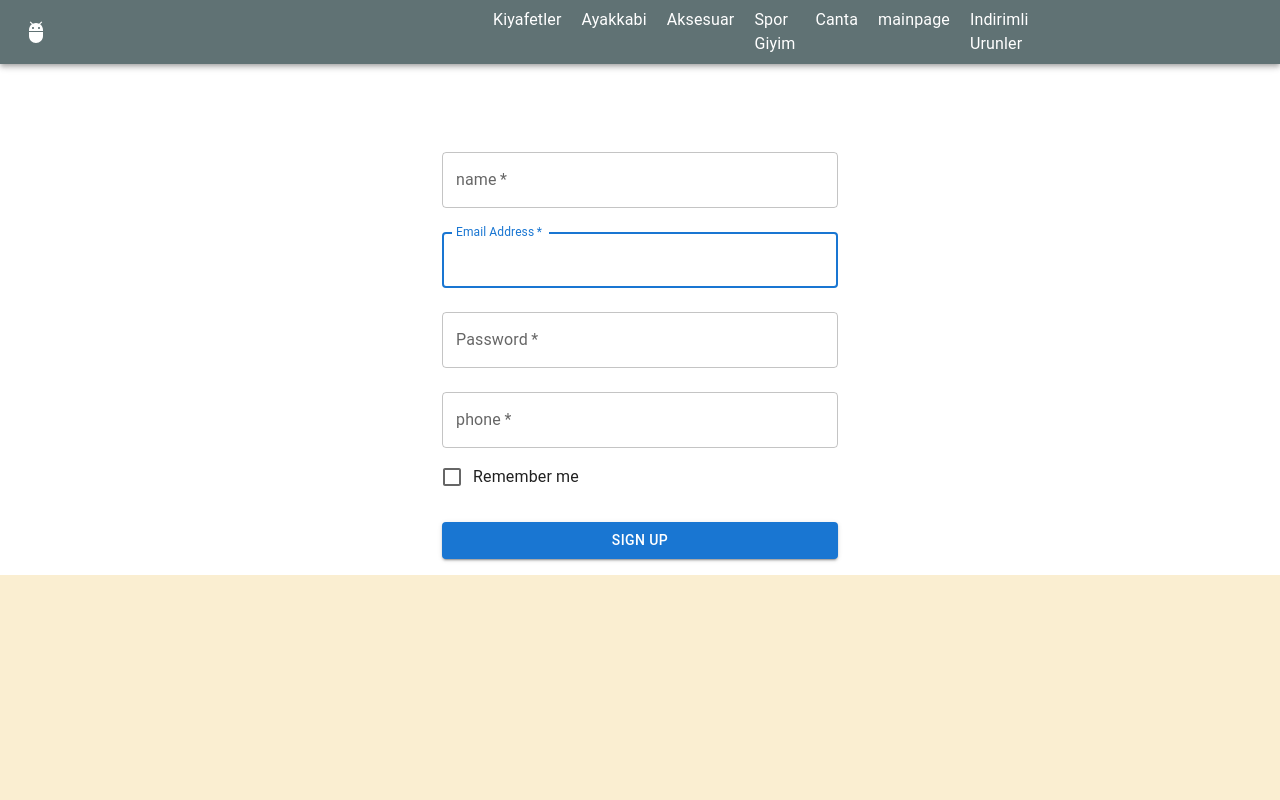
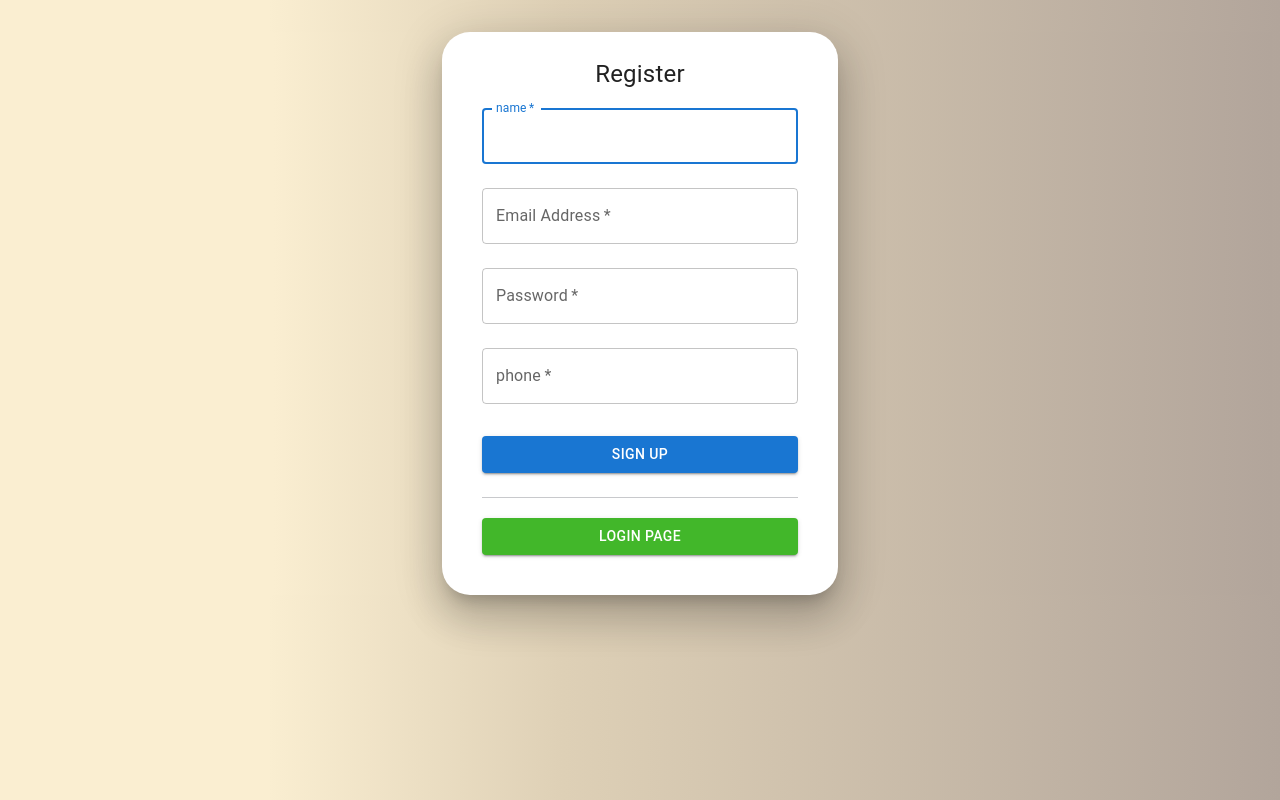
Before and after one commit to MuratOzte/e_Commerce_Web_Application, a React (Vite) app: page /register in a window 1280 px wide. Built offline with nearby package versions, Linux system fonts and the light colour scheme.

Commit message:
entire app updated

```diff
--- a/src/components/Home/MediaCards.jsx
+++ b/src/components/Home/MediaCards.jsx
@@ -1,14 +1,21 @@
-import * as React from "react";
-import Card from "@mui/material/Card";
-import CardActions from "@mui/material/CardActions";
-import CardContent from "@mui/material/CardContent";
-import CardMedia from "@mui/material/CardMedia";
-import Button from "@mui/material/Button";
-import Typography from "@mui/material/Typography";
-import "./MediaCards.css";
-import CommentIcon from "@mui/icons-material/Comment";
+import * as React from 'react';
+import Card from '@mui/material/Card';
+import CardActions from '@mui/material/CardActions';
+import CardContent from '@mui/material/CardContent';
+import CardMedia from '@mui/material/CardMedia';
+import Button from '@mui/material/Button';
+import Typography from '@mui/material/Typography';
+import IconButton from '@mui/material/IconButton';
+import './MediaCards.css';
+import CommentIcon from '@mui/icons-material/Comment';
+import { useSelector, useDispatch } from 'react-redux';
+import loginSlice from '../../store/loginSlice';
 
 export default function MediaCard(props) {
+    const isCommentModalOpen = useSelector(
+        (state) => state.login.isCommentModalOpen
+    );
+    const dispatch = useDispatch();
     return (
         <div className="flip-card">
             <div className="flip-card-inner">
@@ -16,18 +23,18 @@ export default function MediaCard(props) {
                     <img
                         src={props.url}
                         alt={props.title}
-            style={{ width: "300px", height: "200px" }}
+                        style={{ width: '300px', height: '200px' }}
                     />
                     <Typography
                         sx={{
-              position: "absolute",
+                            position: 'absolute',
                             bottom: 0,
                             left: 0,
                             right: 0,
-              backgroundColor: "rgba(0, 0, 0, 0.7)",
-              padding: "8px",
-              color: "white",
-              textAlign: "center",
+                            backgroundColor: 'rgba(0, 0, 0, 0.7)',
+                            padding: '8px',
+                            color: 'white',
+                            textAlign: 'center',
                         }}
                     >
                         {props.price}
@@ -37,9 +44,14 @@ export default function MediaCard(props) {
                     <div>
                         <h1>{props.title}</h1>
                         <h1>{props.price}</h1>
-            <Button sx={{ color: "white" }}>
+                        <IconButton
+                            sx={{ color: 'white' }}
+                            onClick={() => {
+                                dispatch(loginSlice.actions.toggleCommentModal(true))
+                            }}
+                        >
                             <CommentIcon>Contained</CommentIcon>
-            </Button>
+                        </IconButton>
                     </div>
                 </div>
             </div>
--- a/src/components/Layout/MainNav.jsx
+++ b/src/components/Layout/MainNav.jsx
@@ -27,15 +27,6 @@ function ResponsiveAppBar() {
 
     const dispatch = useDispatch();
     const navigate = useNavigate();
-    const [open, setOpen] = React.useState(false);
-    const handleOpen = () => {
-        console.log(open);
-        return setOpen(true);
-    };
-    const handleClose = () => {
-        console.log(open + 'false olsun');
-        return setOpen(false);
-    };
 
     const exitBtnHandler = () => {
         localStorage.removeItem('token');
@@ -43,51 +34,21 @@ function ResponsiveAppBar() {
         return navigate('/');
     };
 
-    const style = {
-        position: 'absolute',
-        top: '50%',
-        left: '50%',
-        transform: 'translate(-50%, -50%)',
-        width: 1000,
-        height: 500,
-        bgcolor: 'background.paper',
-        border: '2px solid #000',
-        boxShadow: 24,
-        p: 4,
-    };
-
     return (
         <AppBar position="static" sx={{ backgroundColor: '#607274' }}>
             <Container maxWidth="xl">
                 <Toolbar disableGutters>
-                    <AdbIcon
-                        sx={{ display: { xs: 'none', md: 'flex' }, mr: 1 }}
-                    />
-                    <Typography
-                        variant="h6"
-                        noWrap
-                        component="a"
-                        href="/"
+                    <Box
                         sx={{
-                            mr: 2,
-                            fontFamily: 'monospace',
-                            fontWeight: 700,
-                            letterSpacing: '.3rem',
-                            color: 'white',
-                            textDecoration: 'none',
+                            flexGrow: 1,
+                            display: { xs: 'none', md: 'flex' },
                         }}
                     >
-                        LOGO
-                    </Typography>
-
-                    <AdbIcon
-                        sx={{ display: { xs: 'flex', md: 'none' }, mr: 1 }}
-                    />
                         <Typography
                             variant="h5"
                             noWrap
                             component="a"
-                        href="#app-bar-with-responsive-menu"
+                            href="/"
                             sx={{
                                 mr: 2,
                                 display: { xs: 'flex' },
@@ -101,20 +62,13 @@ function ResponsiveAppBar() {
                         >
                             LOGO
                         </Typography>
-                    <Box
-                        sx={{
-                            flexGrow: 1,
-                            mx: 50,
-                            display: { xs: 'none', md: 'flex' },
-                        }}
-                    >
                         <Link
                             style={{
                                 my: 2,
                                 color: 'white',
                                 display: 'block',
                                 padding: 5,
-                                paddingRight: 15,
+
                                 textDecoration: 'none',
                             }}
                             to={'products/1'}
@@ -127,7 +81,6 @@ function ResponsiveAppBar() {
                                 color: 'white',
                                 display: 'block',
                                 padding: 5,
-                                paddingRight: 15,
                                 textDecoration: 'none',
                             }}
                             to={'products/2'}
@@ -140,7 +93,6 @@ function ResponsiveAppBar() {
                                 color: 'white',
                                 display: 'block',
                                 padding: 5,
-                                paddingRight: 15,
                                 textDecoration: 'none',
                             }}
                             to={'products/3'}
@@ -153,7 +105,6 @@ function ResponsiveAppBar() {
                                 color: 'white',
                                 display: 'block',
                                 padding: 5,
-                                paddingRight: 15,
                                 textDecoration: 'none',
                             }}
                             to={'products/4'}
@@ -199,7 +150,6 @@ function ResponsiveAppBar() {
                         >
                             Indirimli Urunler
                         </Link>
-                    </Box>
                         {isLoggedIn && (
                             <IconButton
                                 disableFocusRipple
@@ -229,6 +179,7 @@ function ResponsiveAppBar() {
                                 <ExitToApp color="inherit" fontSize="large" />
                             </IconButton>
                         )}
+                    </Box>
                 </Toolbar>
             </Container>
         </AppBar>
--- a/src/components/auth/Login.jsx
+++ b/src/components/auth/Login.jsx
@@ -8,22 +8,13 @@ import Grid from '@mui/material/Grid';
 import Box from '@mui/material/Box';
 import Typography from '@mui/material/Typography';
 import Container from '@mui/material/Container';
+import Paper from '@mui/material/Paper';
+import Divider from '@mui/material/Divider';
 import { createTheme, ThemeProvider } from '@mui/material/styles';
 import { useNavigate } from 'react-router-dom';
 import { useDispatch } from 'react-redux';
 import loginSlice from '../../store/loginSlice';
 import { Link } from 'react-router-dom';
-
-function Copyright(props) {
-    return (
-        <Typography
-            variant="body2"
-            color="text.secondary"
-            align="center"
-            {...props}
-        ></Typography>
-    );
-}
 
 // TODO remove, this demo shouldn't need to reset the theme.
 
@@ -67,12 +58,14 @@ const Login = () => {
     };
 
     return (
-        <ThemeProvider theme={defaultTheme}>
-            <Container component="main" maxWidth="xs">
-                <CssBaseline />
+        <Container component="main" maxWidth="xs">
+            <Paper
+                elevation={24}
+                sx={{ pb: 5, pt: 1, px: 5, mt: 15, borderRadius: 7 }}
+            >
                 <Box
                     sx={{
-                        marginTop: 8,
+                        marginTop: 4,
                         display: 'flex',
                         flexDirection: 'column',
                         alignItems: 'center',
@@ -84,6 +77,13 @@ const Login = () => {
                         noValidate
                         sx={{ mt: 1 }}
                     >
+                        <Typography
+                            display={'flex'}
+                            justifyContent={'center'}
+                            fontSize={24}
+                        >
+                            Login
+                        </Typography>
                         <TextField
                             margin="normal"
                             required
@@ -120,7 +120,14 @@ const Login = () => {
                         >
                             <Grid className="pt-2">
                                 <Grid item xs>
-                                    <Link to={'/resPassword'} variant="body2">
+                                    <Link
+                                        to={'/resPassword'}
+                                        variant="body2"
+                                        style={{
+                                            textDecoration: 'none',
+                                            color: 'black',
+                                        }}
+                                    >
                                         Forgot password?
                                     </Link>
                                 </Grid>
@@ -135,11 +142,34 @@ const Login = () => {
                         >
                             Sign In
                         </Button>
+                        <Divider
+                            sx={{
+                                bgcolor: '#e3e5e8',
+                                px: 15,
+                                py: 0.05,
+                                my: 1,
+                            }}
+                        />
+                        <Link to={'/register'}>
+                            <Button
+                                variant="contained"
+                                fullWidth
+                                sx={{
+                                    bgcolor: '#42b72a',
+                                    pt: '4',
+                                    mt: 1.5,
+                                    ':hover': {
+                                        bgcolor: '#2D8D1A',
+                                    },
+                                }}
+                            >
+                                Yeni hesap oluştur
+                            </Button>
+                        </Link>
                     </Box>
                 </Box>
-                <Copyright sx={{ mt: 8, mb: 4 }} />
-            </Container>
-        </ThemeProvider>
+            </Paper>
+        </Container>
     );
 };
 
--- a/src/components/auth/SignUp.jsx
+++ b/src/components/auth/SignUp.jsx
@@ -1,38 +1,26 @@
-import React, { useState } from "react";
-import Button from "@mui/material/Button";
-import CssBaseline from "@mui/material/CssBaseline";
-import TextField from "@mui/material/TextField";
-import FormControlLabel from "@mui/material/FormControlLabel";
-import Checkbox from "@mui/material/Checkbox";
-import Link from "@mui/material/Link";
-import Grid from "@mui/material/Grid";
-import Box from "@mui/material/Box";
-import Typography from "@mui/material/Typography";
-import Container from "@mui/material/Container";
-import { createTheme, ThemeProvider } from "@mui/material/styles";
-
-function Copyright(props) {
-  return (
-    <Typography
-      variant="body2"
-      color="text.secondary"
-      align="center"
-      {...props}
-    ></Typography>
-  );
-}
+import React, { useState } from 'react';
+import Button from '@mui/material/Button';
+import CssBaseline from '@mui/material/CssBaseline';
+import TextField from '@mui/material/TextField';
+import FormControlLabel from '@mui/material/FormControlLabel';
+import Checkbox from '@mui/material/Checkbox';
+import Grid from '@mui/material/Grid';
+import Box from '@mui/material/Box';
+import Typography from '@mui/material/Typography';
+import Container from '@mui/material/Container';
+import Paper from '@mui/material/Paper';
+import Divider from '@mui/material/Divider';
+import { Link } from 'react-router-dom';
 
 // TODO remove, this demo shouldn't need to reset the theme.
 
-const defaultTheme = createTheme();
+const SignUp = () => {
+    const [enteredName, setEnteredName] = useState('');
+    const [enteredEmail, setEnteredEmail] = useState('');
+    const [enteredPassword, setEnteredPassword] = useState('');
+    const [enteredPhone, setEnteredPhone] = useState('');
 
-const SignUp = () => {
-  const [enteredName, setEnteredName] = useState("");
-  const [enteredEmail, setEnteredEmail] = useState("");
-  const [enteredPassword, setEnteredPassword] = useState("");
-  const [enteredPhone, setEnteredPhone] = useState("");
-
-  const API_URL = "http://localhost:3000/auth/signUp";
+    const API_URL = 'http://localhost:3000/auth/signUp';
 
     const submitHandler = (e) => {
         e.preventDefault();
@@ -40,8 +28,8 @@ const SignUp = () => {
         const signUpData = async () => {
             try {
                 const response = await fetch(API_URL, {
-          method: "POST",
-          headers: { "Content-Type": "application/json" },
+                    method: 'POST',
+                    headers: { 'Content-Type': 'application/json' },
                     body: JSON.stringify({
                         name: enteredName,
                         email: enteredEmail,
@@ -51,34 +39,36 @@ const SignUp = () => {
                 });
 
                 if (!response.ok) {
-          throw new Error("Something Went Wrong!");
+                    throw new Error('Something Went Wrong!');
                 }
 
                 const responseData = await response.json();
                 console.log(responseData);
             } catch (error) {
-        console.error("Error:", error.message);
+                console.error('Error:', error.message);
             }
         };
 
         signUpData();
 
-    setEnteredName("");
-    setEnteredEmail("");
-    setEnteredPassword("");
-    setEnteredPhone("");
+        setEnteredName('');
+        setEnteredEmail('');
+        setEnteredPassword('');
+        setEnteredPhone('');
     };
 
     return (
-    <ThemeProvider theme={defaultTheme}>
         <Container component="main" maxWidth="xs">
-        <CssBaseline />
+            <Paper
+                elevation={24}
+                sx={{ pb: 5, pt: 1, px: 5, mt: 4, borderRadius: 7 }}
+            >
                 <Box
                     sx={{
-            marginTop: 8,
-            display: "flex",
-            flexDirection: "column",
-            alignItems: "center",
+                        marginTop: 1,
+                        display: 'flex',
+                        flexDirection: 'column',
+                        alignItems: 'center',
                     }}
                 >
                     <Box
@@ -87,8 +77,16 @@ const SignUp = () => {
                         noValidate
                         sx={{ mt: 1 }}
                     >
+                        <Typography
+                            display={'flex'}
+                            justifyContent={'center'}
+                            fontSize={24}
+                        >
+                            Register
+                        </Typography>
                         <TextField
                             margin="normal"
+                            autoFocus
                             required
                             fullWidth
                             name="name"
@@ -109,7 +107,6 @@ const SignUp = () => {
                             label="Email Address"
                             name="email"
                             autoComplete="email"
-              autoFocus
                             value={enteredEmail}
                             onChange={(e) => {
                                 setEnteredEmail(e.target.value);
@@ -144,13 +141,12 @@ const SignUp = () => {
                                 setEnteredPhone(e.target.value);
                             }}
                         />
-            <Box sx={{ justifyContent: "space-between", display: "flex" }}>
-              <FormControlLabel
-                control={<Checkbox value="remember" color="primary" />}
-                label="Remember me"
-                className="flex jus"
-              />
-            </Box>
+                        <Box
+                            sx={{
+                                justifyContent: 'space-between',
+                                display: 'flex',
+                            }}
+                        ></Box>
 
                         <Button
                             type="submit"
@@ -160,11 +156,41 @@ const SignUp = () => {
                         >
                             Sign Up
                         </Button>
+                        <Divider
+                            sx={{
+                                bgcolor: '#e3e5e8',
+                                px: 15,
+                                py: 0.05,
+                                my: 1,
+                            }}
+                        />
+                        <Link
+                            to={'/'}
+                            style={{
+                                textDecoration: 'none',
+                                display: 'flex',
+                                justifyContent: 'center',
+                            }}
+                        >
+                            <Button
+                                variant="contained"
+                                fullWidth
+                                sx={{
+                                    bgcolor: '#42b72a',
+                                    pt: '4',
+                                    mt: 1.5,
+                                    ':hover': {
+                                        bgcolor: '#2D8D1A',
+                                    },
+                                }}
+                            >
+                                login page
+                            </Button>
+                        </Link>
                     </Box>
                 </Box>
-        <Copyright sx={{ mt: 8, mb: 4 }} />
+            </Paper>
         </Container>
-    </ThemeProvider>
     );
 };
 
--- a/src/index.css
+++ b/src/index.css
@@ -1,4 +1,20 @@
 html {
-    background-color: #FAEED1;
+    background: rgb(250, 238, 209);
+    background: linear-gradient(
+        90deg,
+        rgba(250, 238, 209, 1) 21%,
+        rgba(222, 208, 182, 1) 44%,
+        rgba(178, 165, 155, 1) 100%
+    );
     margin: 0;
 }
+
+#root {
+    background: rgb(250, 238, 209);
+    background: linear-gradient(
+        90deg,
+        rgba(250, 238, 209, 1) 21%,
+        rgba(222, 208, 182, 1) 44%,
+        rgba(178, 165, 155, 1) 100%
+    );
+}
--- a/src/pages/Layout.jsx
+++ b/src/pages/Layout.jsx
@@ -1,10 +1,12 @@
 import { Outlet } from 'react-router-dom';
 import MainNav from '../components/Layout/MainNav';
+import { useSelector } from 'react-redux';
 
 const Layout = () => {
+    const isLoggedIn = useSelector((state) => state.login.isLoggedIn);
     return (
         <>
-            <MainNav />
+            {isLoggedIn && <MainNav />}
             <Outlet />
         </>
     );
--- a/src/store/loginSlice.js
+++ b/src/store/loginSlice.js
@@ -6,6 +6,7 @@ const loginSlice = createSlice({
         isLoggedIn: false,
         token: 0,
         isModalOpen: false,
+        isCommentModalOpen: false,
     },
     reducers: {
         isLoggedInFunc(state) {
@@ -17,6 +18,9 @@ const loginSlice = createSlice({
         toggleModalOpen(state, action) {
             state.isModalOpen = action.payload;
         },
+        toggleCommentModal(state, action) {
+            state.isCommentModalOpen = action.payload;
+        },
     },
 });
 
```
Also changed, not shown: src/components/products/productsComments.jsx (added, +45 -0 lines). Lines whose indentation alone changed are shown as unchanged.
